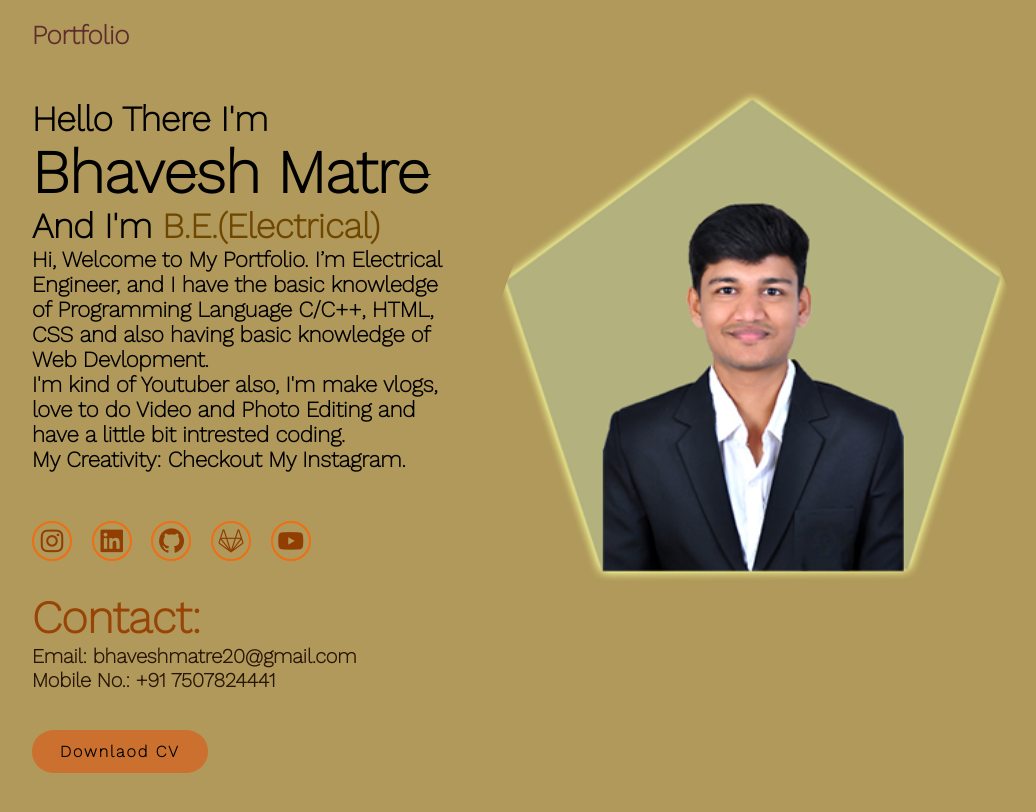
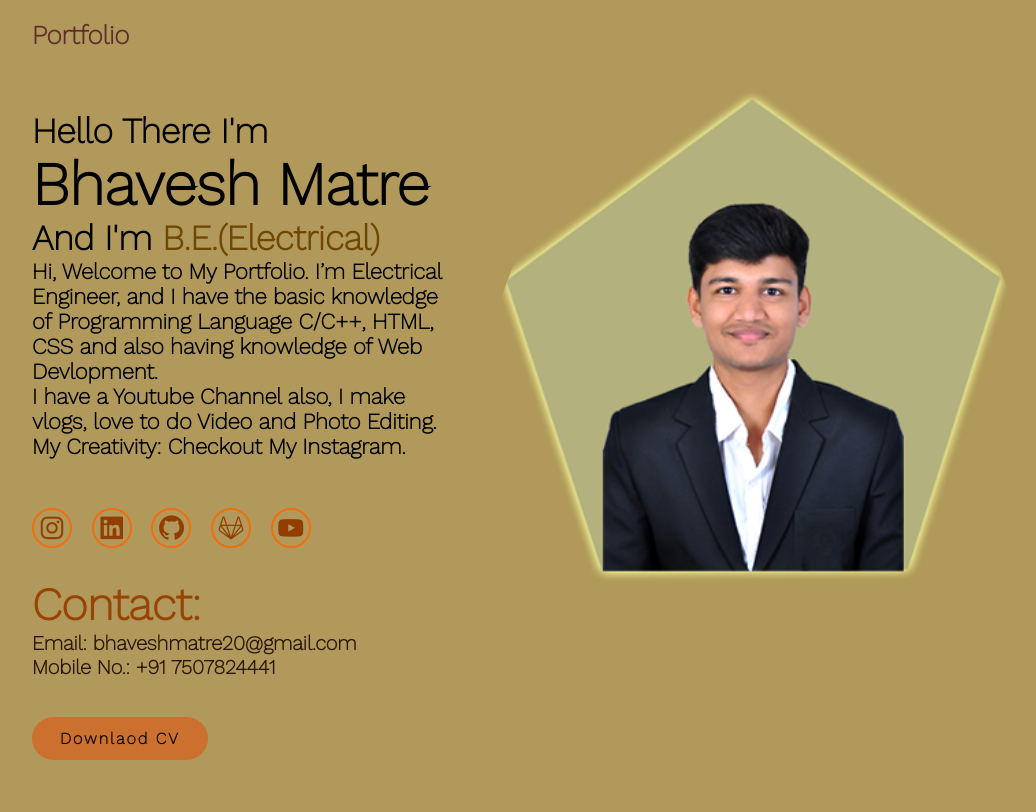
Before and after one commit to Bhaveshmatre/Bhavesh-Portfolio, a plain HTML site: page index.html in a window 1280 px wide. Shown: the whole page, without its empty margins (96-1132 px from the left). Drawn offline with nearby package versions, Linux system fonts and the light colour scheme.

Commit message:
Update index.html paragraph updated

```diff
--- a/index.html
+++ b/index.html
@@ -35,7 +35,7 @@
             <h3>And I'm <span>B.E.(Electrical)</span></h3>
             <p>Hi, Welcome to My Portfolio.
                 I’m Electrical Engineer, and I have the basic knowledge of Programming Language C/C++, HTML, CSS and also
-                having basic knowledge of Web Devlopment.<br>I'm kind of Youtuber also, I'm make vlogs, love to do Video and Photo Editing and have a little bit intrested coding.<br>My Creativity: Checkout My Instagram.</p><br>
+                having knowledge of Web Devlopment.<br>I have a Youtube Channel also, I make vlogs, love to do Video and Photo Editing.<br>My Creativity: Checkout My Instagram.</p><br>
             <!-- <h2>Email: bhaveshmatre20@gmail.com</h2>
             <h2>Mobile No. +91 750824441</h2> -->
 
```
